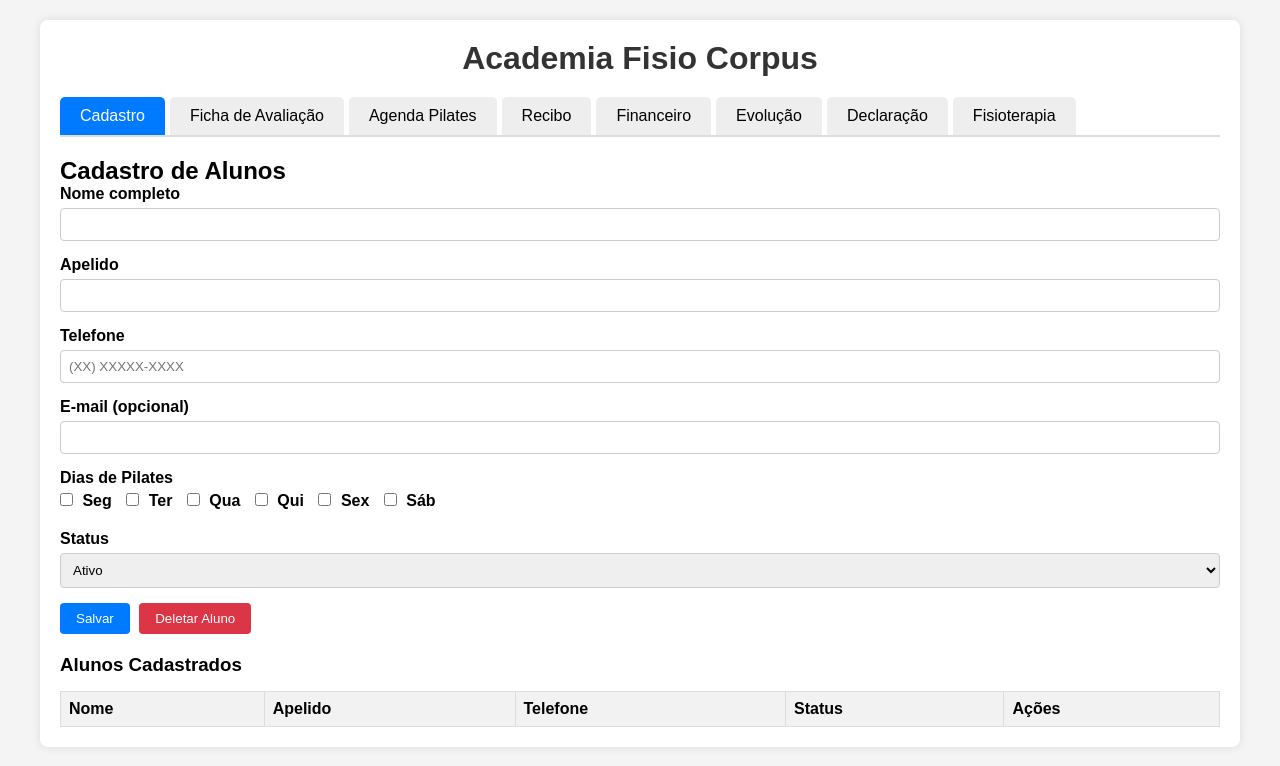
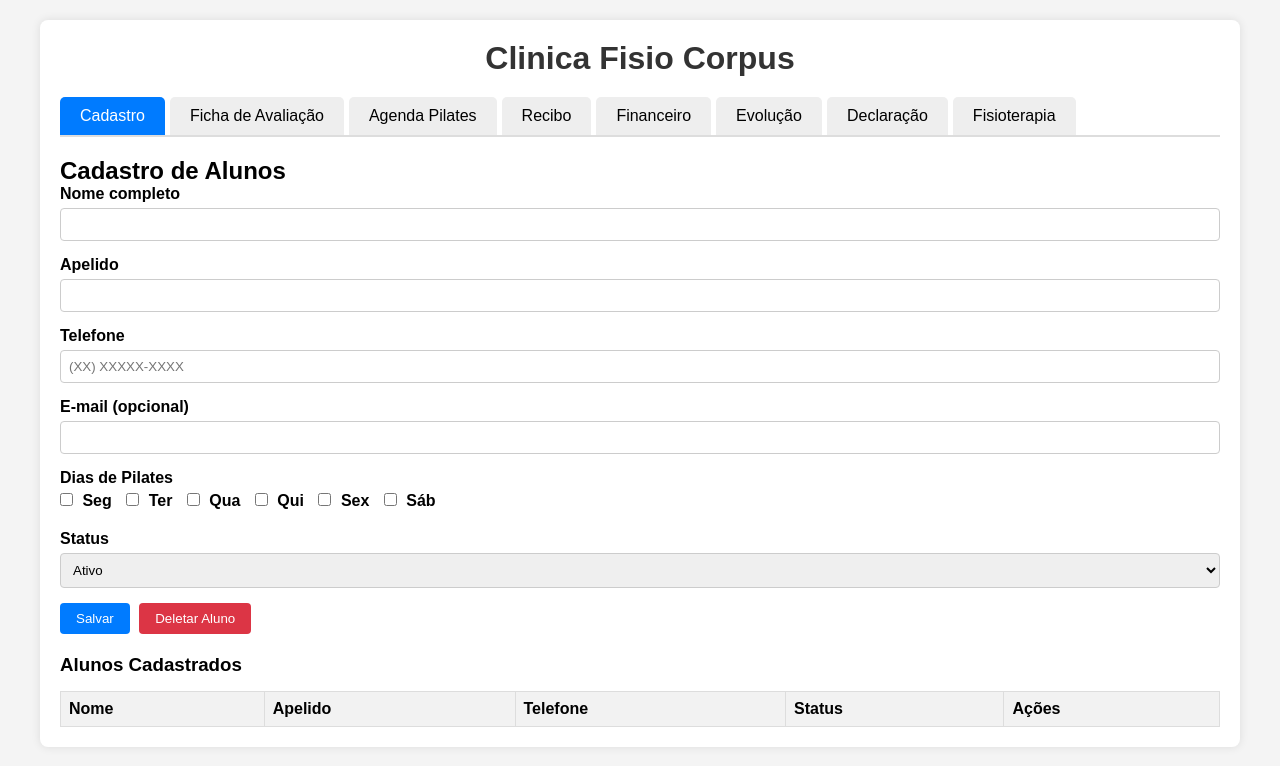
Before and after one commit to fisiocorpus64-source/APP-FisioCorpus, a plain HTML site: page index.html in a window 1280 px wide. Drawn offline with Linux system fonts and the light colour scheme.

Commit message:
Update index.html

```diff
--- a/index.html
+++ b/index.html
@@ -1,4 +1,4 @@
-<!DOCTYPE html>
+ <!DOCTYPE html>
 <html lang="pt-BR">
 <head>
     <meta charset="UTF-8">
@@ -46,7 +46,7 @@
 </head>
 <body>
 <div class="container">
-    <h1>Academia Fisio Corpus</h1>
+    <h1>Clinica Fisio Corpus</h1>
     <div class="tabs" id="mainTabs">
         <button class="tab-btn active" data-tab="cadastro">Cadastro</button>
         <button class="tab-btn" data-tab="ficha">Ficha de Avaliação</button>
```
